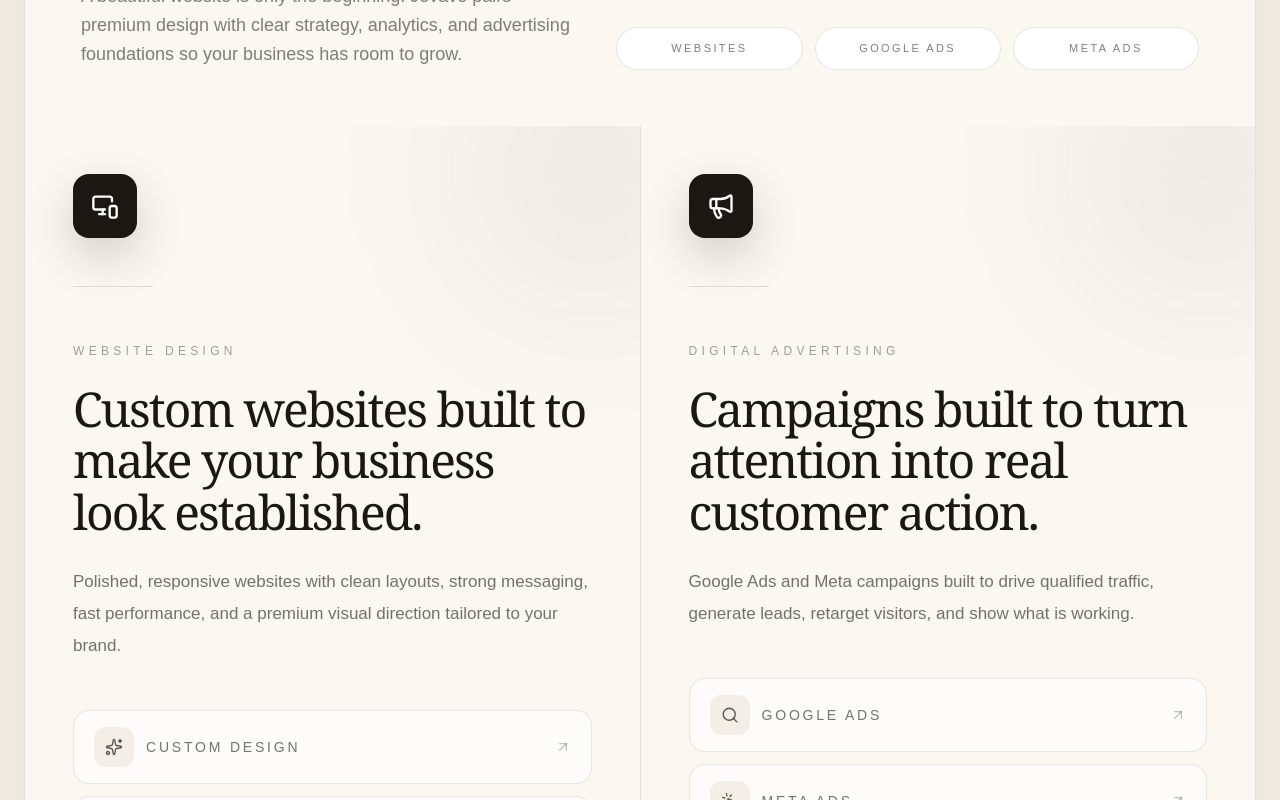
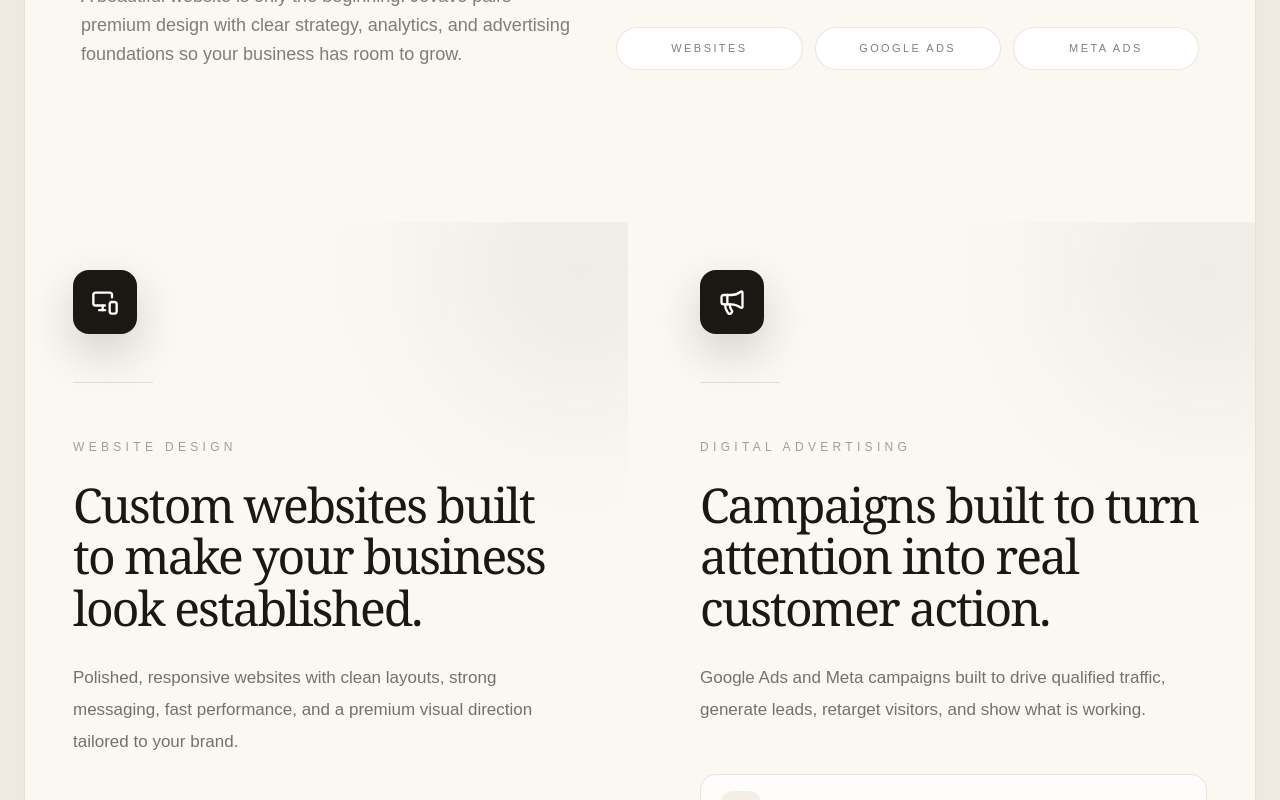
Before and after one commit to Jovavoco/jovavo, a Next.js app: page / in a window 1280 px wide. Shown: the part 2200-3000 px from the top of the page. Built offline with nearby package versions, Linux system fonts and the light colour scheme; no server answers.

Commit message:
Update page.tsx

```diff
--- a/app/page.tsx
+++ b/app/page.tsx
@@ -201,9 +201,8 @@ export default function HomePage() {
                 </div>
               </div>
 
-              {/* FEATURE CARDS */}
-              <div className="grid gap-px bg-[#1b1713]/10 lg:grid-cols-2">
-                {featurePanels.map((panel, index) => {
+{/* FEATURE CARDS */}
+<div className="mt-24 grid gap-6 lg:grid-cols-2">                {featurePanels.map((panel, index) => {
                   const MainIcon = panel.icon;
 
                   return (
```
